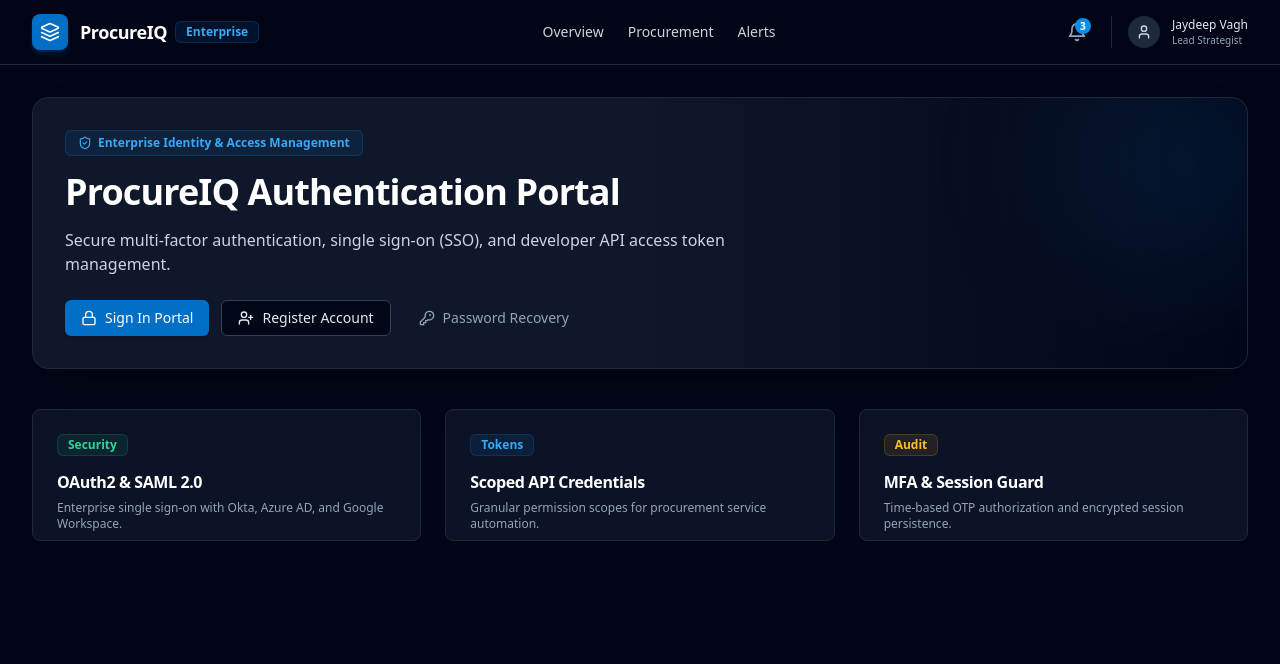
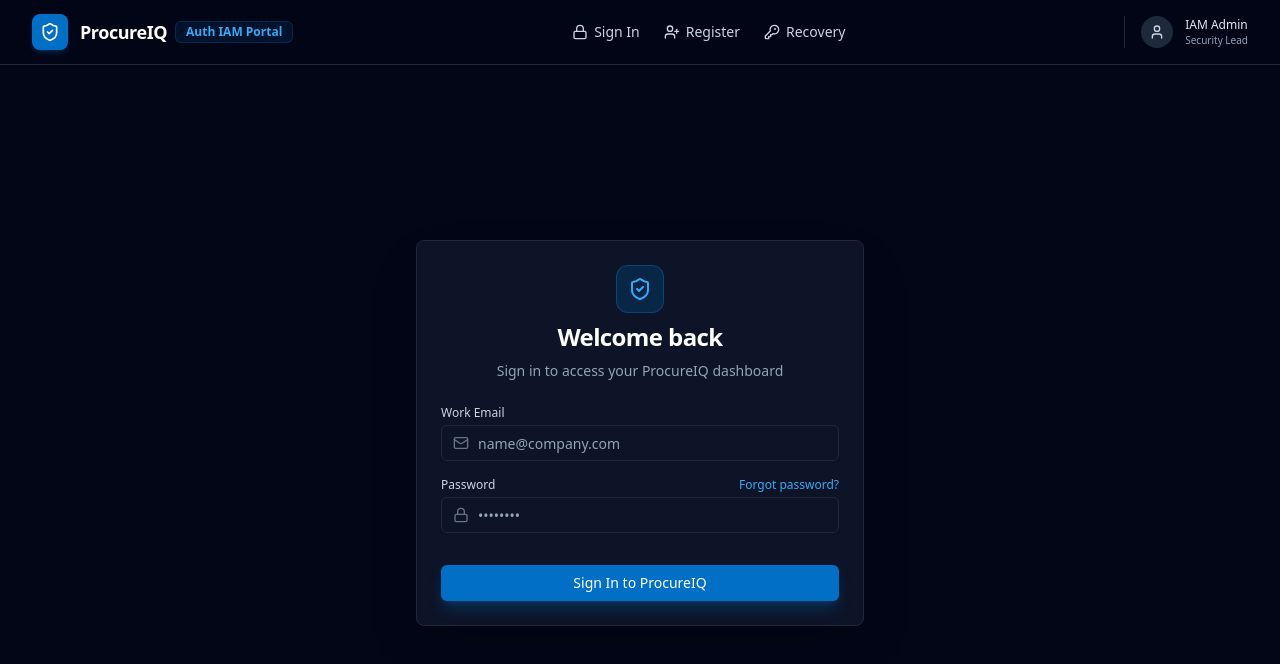
Before and after one commit to Chief-Strategist-J/procureiq-nextjs, a Next.js app: page / in a window 1280 px wide. Shown: the top 664 px of the page. Built offline with nearby package versions, Linux system fonts and the light colour scheme; no server answers.

Commit message:
refactor(frontend): clean up UI to focus exclusively on Auth UI (login, signup, password recovery) and update Header/Page components

```diff
--- a/src/app/layout.tsx
+++ b/src/app/layout.tsx
@@ -4,8 +4,8 @@
 import { Header } from '@/components/ui/header';
 
 export const metadata: Metadata = {
-  title: 'ProcureIQ - Enterprise Procurement & Supply Chain Platform',
-  description: 'AI-assisted enterprise procurement, supplier management, and automated workflow authorization.',
+  title: 'ProcureIQ - Identity & Access Management (IAM) Portal',
+  description: 'Enterprise authentication, token rotation, and identity access security portal.',
 };
 
 export default function RootLayout({
@@ -17,7 +17,7 @@
     <html lang="en" className="dark scroll-smooth">
       <body className="min-h-screen bg-slate-950 text-slate-100 flex flex-col font-sans">
         <Providers>
-          <Header notificationCount={3} userName="Jaydeep Vagh" userRole="Lead Strategist" />
+          <Header userName="IAM Admin" userRole="Security Lead" />
           <main className="flex-1">{children}</main>
         </Providers>
       </body>
--- a/src/app/page.tsx
+++ b/src/app/page.tsx
@@ -1,86 +1,16 @@
 'use client';
 
 import React from 'react';
-import Link from 'next/link';
-import { motion } from 'framer-motion';
-import { ShieldCheck, Lock, UserPlus, KeyRound } from 'lucide-react';
-import { Button } from '@/components/ui/button';
-import { Card, CardHeader, CardTitle, CardDescription } from '@/components/ui/card';
-import { Badge } from '@/components/ui/badge';
+import { LoginForm } from '@/features/auth';
 
 export default function HomePage() {
+  const handleLoginSuccess = (data: { email: string }) => {
+    console.log(`[AUTH SUCCESS] User logged in: ${data.email}`);
+  };
+
   return (
-    <div className="mx-auto max-w-7xl px-4 py-8 sm:px-6 lg:px-8 space-y-10">
-      {/* Hero Section */}
-      <motion.section
-        initial={{ opacity: 0, y: 15 }}
-        animate={{ opacity: 1, y: 0 }}
-        transition={{ duration: 0.4 }}
-        className="relative overflow-hidden rounded-2xl border border-slate-800 bg-gradient-to-r from-slate-900 via-slate-900 to-slate-950 p-8 shadow-2xl"
-      >
-        <div className="absolute -right-16 -top-16 h-64 w-64 rounded-full bg-brand-500/10 blur-3xl" />
-        <div className="relative z-10 space-y-4 max-w-2xl">
-          <Badge variant="info" className="gap-1.5 py-1 px-3">
-            <ShieldCheck className="h-3.5 w-3.5" /> Enterprise Identity & Access Management
-          </Badge>
-          <h1 className="text-3xl font-extrabold tracking-tight sm:text-4xl text-white">
-            ProcureIQ Authentication Portal
-          </h1>
-          <p className="text-slate-300 text-sm sm:text-base leading-relaxed">
-            Secure multi-factor authentication, single sign-on (SSO), and developer API access token management.
-          </p>
-          <div className="flex flex-wrap items-center gap-3 pt-2">
-            <Link href="/login">
-              <Button variant="primary" className="gap-2 bg-brand-600 hover:bg-brand-500 text-white">
-                <Lock className="h-4 w-4" /> Sign In Portal
-              </Button>
-            </Link>
-            <Link href="/signup">
-              <Button variant="outline" className="gap-2 border-slate-700 text-slate-200">
-                <UserPlus className="h-4 w-4" /> Register Account
-              </Button>
-            </Link>
-            <Link href="/forgot-password">
-              <Button variant="ghost" className="gap-2 text-slate-400 hover:text-white">
-                <KeyRound className="h-4 w-4" /> Password Recovery
-              </Button>
-            </Link>
-          </div>
-        </div>
-      </motion.section>
-
-      {/* Auth Features Overview */}
-      <section className="grid grid-cols-1 md:grid-cols-3 gap-6">
-        <Card className="border-slate-800 bg-slate-900/80">
-          <CardHeader className="pb-2">
-            <Badge variant="success" className="w-fit mb-2">Security</Badge>
-            <CardTitle className="text-base text-white">OAuth2 & SAML 2.0</CardTitle>
-            <CardDescription className="text-slate-400 text-xs">
-              Enterprise single sign-on with Okta, Azure AD, and Google Workspace.
-            </CardDescription>
-          </CardHeader>
-        </Card>
-
-        <Card className="border-slate-800 bg-slate-900/80">
-          <CardHeader className="pb-2">
-            <Badge variant="info" className="w-fit mb-2">Tokens</Badge>
-            <CardTitle className="text-base text-white">Scoped API Credentials</CardTitle>
-            <CardDescription className="text-slate-400 text-xs">
-              Granular permission scopes for procurement service automation.
-            </CardDescription>
-          </CardHeader>
-        </Card>
-
-        <Card className="border-slate-800 bg-slate-900/80">
-          <CardHeader className="pb-2">
-            <Badge variant="warning" className="w-fit mb-2">Audit</Badge>
-            <CardTitle className="text-base text-white">MFA & Session Guard</CardTitle>
-            <CardDescription className="text-slate-400 text-xs">
-              Time-based OTP authorization and encrypted session persistence.
-            </CardDescription>
-          </CardHeader>
-        </Card>
-      </section>
+    <div className="flex min-h-[calc(100vh-4rem)] items-center justify-center p-4">
+      <LoginForm onSubmit={handleLoginSuccess} />
     </div>
   );
 }
--- a/src/components/ui/header.tsx
+++ b/src/components/ui/header.tsx
@@ -1,59 +1,45 @@
 import React from 'react';
 import Link from 'next/link';
-import { ShieldCheck, Bell, User, Layers } from 'lucide-react';
+import { ShieldCheck, Lock, UserPlus, KeyRound, User } from 'lucide-react';
 import { Badge } from './badge';
 
 export interface HeaderProps {
-  notificationCount?: number;
   userName?: string;
   userRole?: string;
 }
 
 export function Header({
-  notificationCount = 3,
-  userName = 'Jaydeep Vagh',
-  userRole = 'Lead Strategist',
+  userName = 'IAM Guest',
+  userRole = 'Unauthenticated',
 }: HeaderProps) {
   return (
     <header className="sticky top-0 z-40 border-b border-slate-800 bg-slate-950/80 backdrop-blur-md">
       <div className="mx-auto flex h-16 max-w-7xl items-center justify-between px-4 sm:px-6 lg:px-8">
-        <div className="flex items-center gap-3">
+        <Link href="/" className="flex items-center gap-3">
           <div className="flex h-9 w-9 items-center justify-center rounded-lg bg-brand-600 shadow-md shadow-brand-500/20">
-            <Layers className="h-5 w-5 text-white" />
+            <ShieldCheck className="h-5 w-5 text-white" />
           </div>
           <div>
             <div className="flex items-center gap-2">
               <span className="text-lg font-bold tracking-tight text-white">ProcureIQ</span>
-              <Badge variant="info">Enterprise</Badge>
+              <Badge variant="info">Auth IAM Portal</Badge>
             </div>
           </div>
-        </div>
+        </Link>
 
         <nav className="hidden md:flex items-center gap-6 text-sm font-medium text-slate-300">
-          <Link href="/" className="hover:text-brand-400 transition-colors">
-            Overview
+          <Link href="/login" className="flex items-center gap-1.5 hover:text-brand-400 transition-colors">
+            <Lock className="h-4 w-4" /> Sign In
           </Link>
-          <Link href="/procurement" className="hover:text-brand-400 transition-colors">
-            Procurement
+          <Link href="/signup" className="flex items-center gap-1.5 hover:text-brand-400 transition-colors">
+            <UserPlus className="h-4 w-4" /> Register
           </Link>
-          <Link href="/notifications" className="hover:text-brand-400 transition-colors">
-            Alerts
+          <Link href="/forgot-password" className="flex items-center gap-1.5 hover:text-brand-400 transition-colors">
+            <KeyRound className="h-4 w-4" /> Recovery
           </Link>
         </nav>
 
         <div className="flex items-center gap-4">
-          <Link
-            href="/notifications"
-            className="relative p-2 text-slate-400 hover:text-white transition-colors rounded-lg hover:bg-slate-800"
-          >
-            <Bell className="h-5 w-5" />
-            {notificationCount > 0 && (
-              <span className="absolute top-1 right-1 flex h-4 w-4 items-center justify-center rounded-full bg-brand-500 text-[10px] font-bold text-white">
-                {notificationCount}
-              </span>
-            )}
-          </Link>
-
           <div className="flex items-center gap-3 border-l border-slate-800 pl-4">
             <div className="flex h-8 w-8 items-center justify-center rounded-full bg-slate-800 text-slate-300">
               <User className="h-4 w-4" />
```
Also changed, not shown: 1 other file (tests, documents, lock files or other folders).
